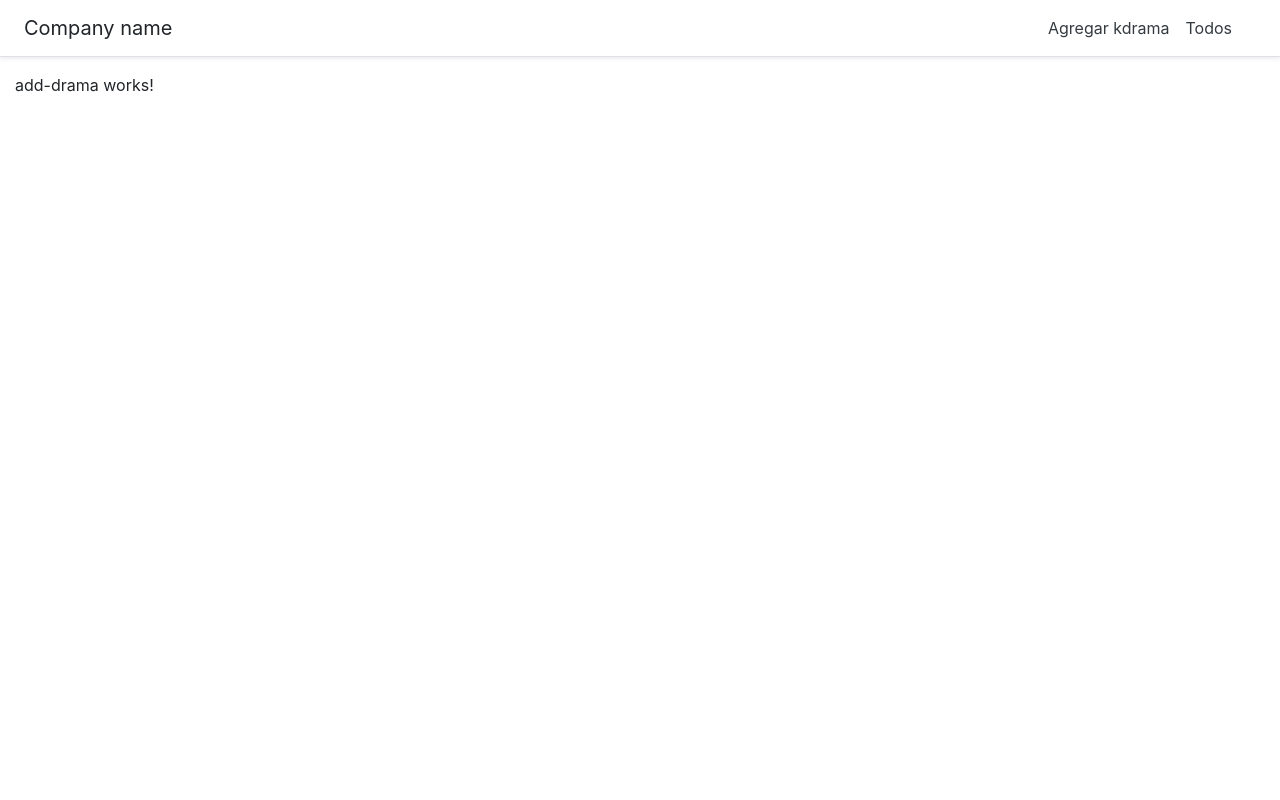
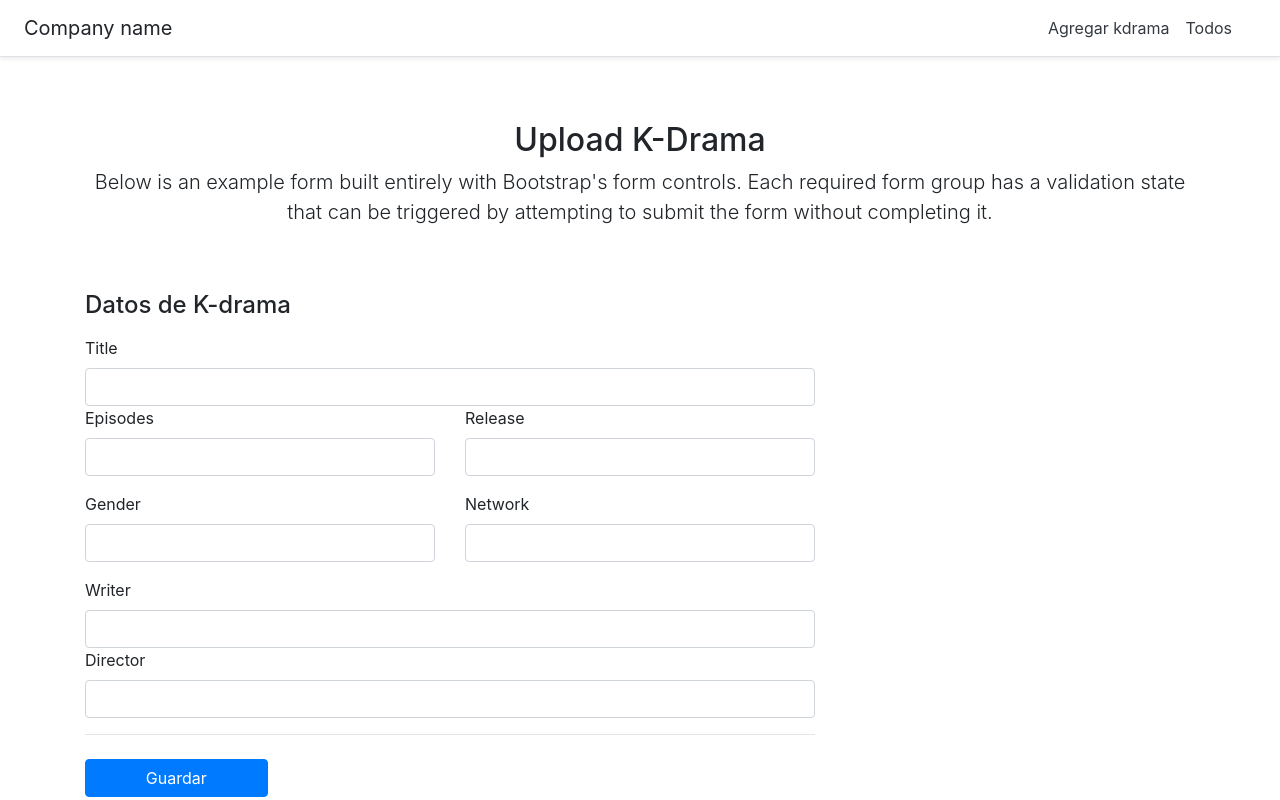
Before and after one commit to odhalyxz/DramaLY.k, an Angular app: page /add-Drama in a window 1280 px wide. Built offline with nearby package versions, Linux system fonts and the light colour scheme.

Commit message:
Creacion del formulacio para agregar kdramas

```diff
--- a/src/app/components/add-drama/add-drama.component.html
+++ b/src/app/components/add-drama/add-drama.component.html
@@ -1 +1,82 @@
-<p>add-drama works!</p>
+
+    <div class="container">
+        <div class="py-5 text-center">
+          <!-- <img class="d-block mx-auto mb-4" src="../../assets/brand/bootstrap-solid.svg" alt="" width="72" height="72"> -->
+          <h2>Upload K-Drama</h2>
+          <p class="lead">Below is an example form built entirely with Bootstrap's form controls. Each required form group has a validation state that can be triggered by attempting to submit the form without completing it.</p>
+        </div>
+
+        <div class="row">
+
+          <div class="col-md-8 order-md-1">
+              <h4 class="mb-3">Datos de K-drama</h4>
+                <form class="needs-validation" novalidate>
+                    <div>
+                        <label>Title</label>
+                        <input type="text"
+                               class="form-control"
+
+                               name="title"
+                               required>
+                    </div>
+                    <div class="row">
+                        <div class="col-md-6 mb-3">
+                            <label>Episodes</label>
+                            <input type="text"
+                                   class="form-control"
+
+                                   name="episodes">
+                        </div>
+                        <div class="col-md-6 mb-3">
+                            <label>Release</label>
+                            <input type="text"
+                                   class="form-control"
+
+                                   name="release">
+                        </div>
+                    </div>
+                    <div class="row">
+                        <div class="col-md-6 mb-3">
+                            <label>Gender</label>
+                            <input type="text"
+                                class="form-control"
+
+                                name="gender">
+                        </div>
+                        <div class="col-md-6 mb-3">
+                            <label>Network</label>
+                            <input type="text"
+                                   class="form-control"
+
+                                   name="network">
+                        </div>
+                    </div>
+
+                    <div >
+                        <label>Writer</label>
+                        <input type="text"
+                               class="form-control"
+
+                               name="writer">
+                    </div>
+                    <div >
+                        <label>Director</label>
+                        <input type="text"
+                               class="form-control"
+
+                               name="director">
+                    </div>
+
+
+                    <hr class="mb-4">
+                    <div class="center">
+                        <button type="submit"
+                                class="btn btn-primary w-25">
+                          <i class="fa fa-save"></i>
+                          Guardar
+                        </button>
+                      </div>
+                </form>
+            </div>
+        </div>
+    </div>
```
Also changed, not shown: src/app/models/Drama.model.ts (added, +11 -0 lines).
